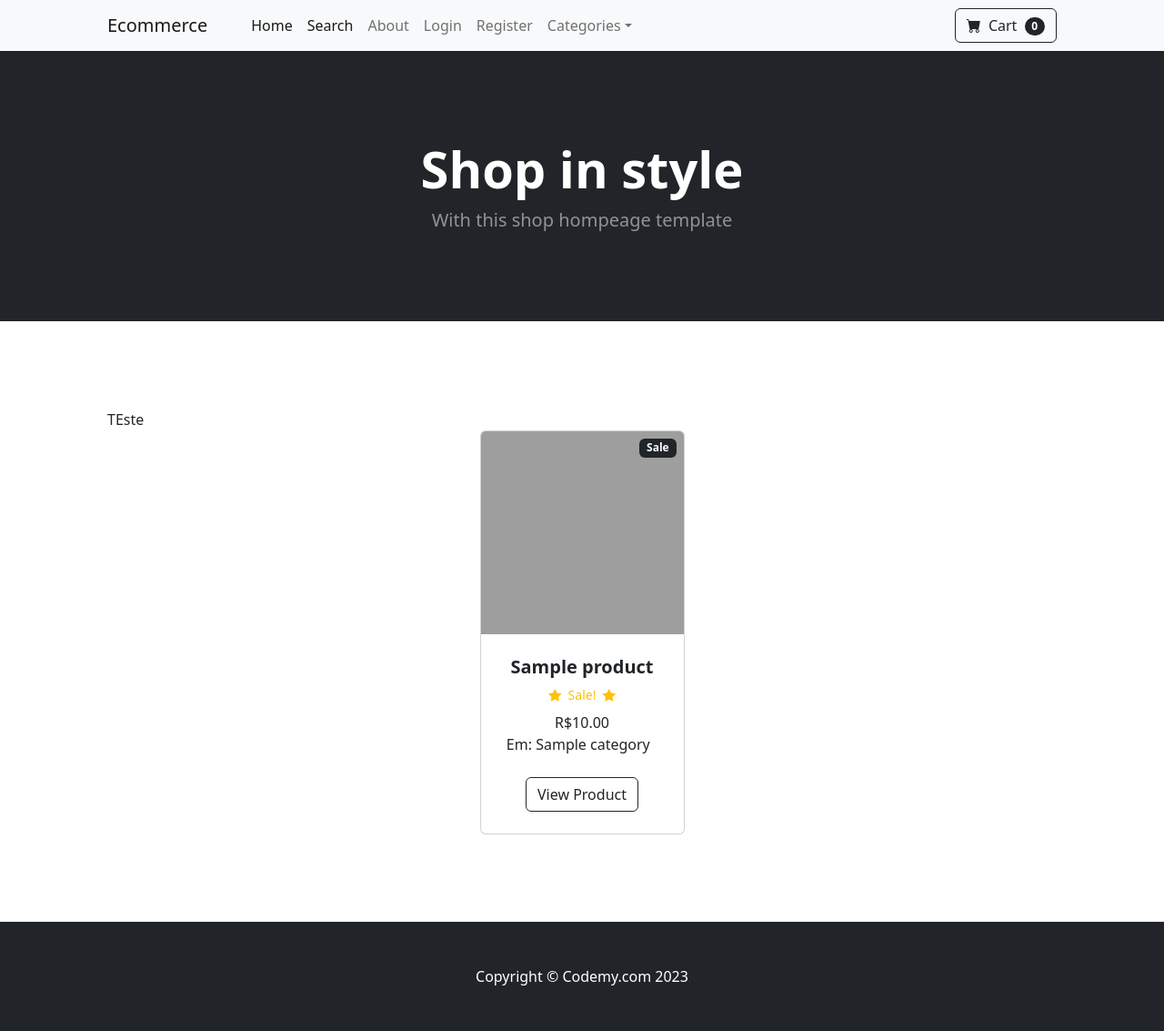
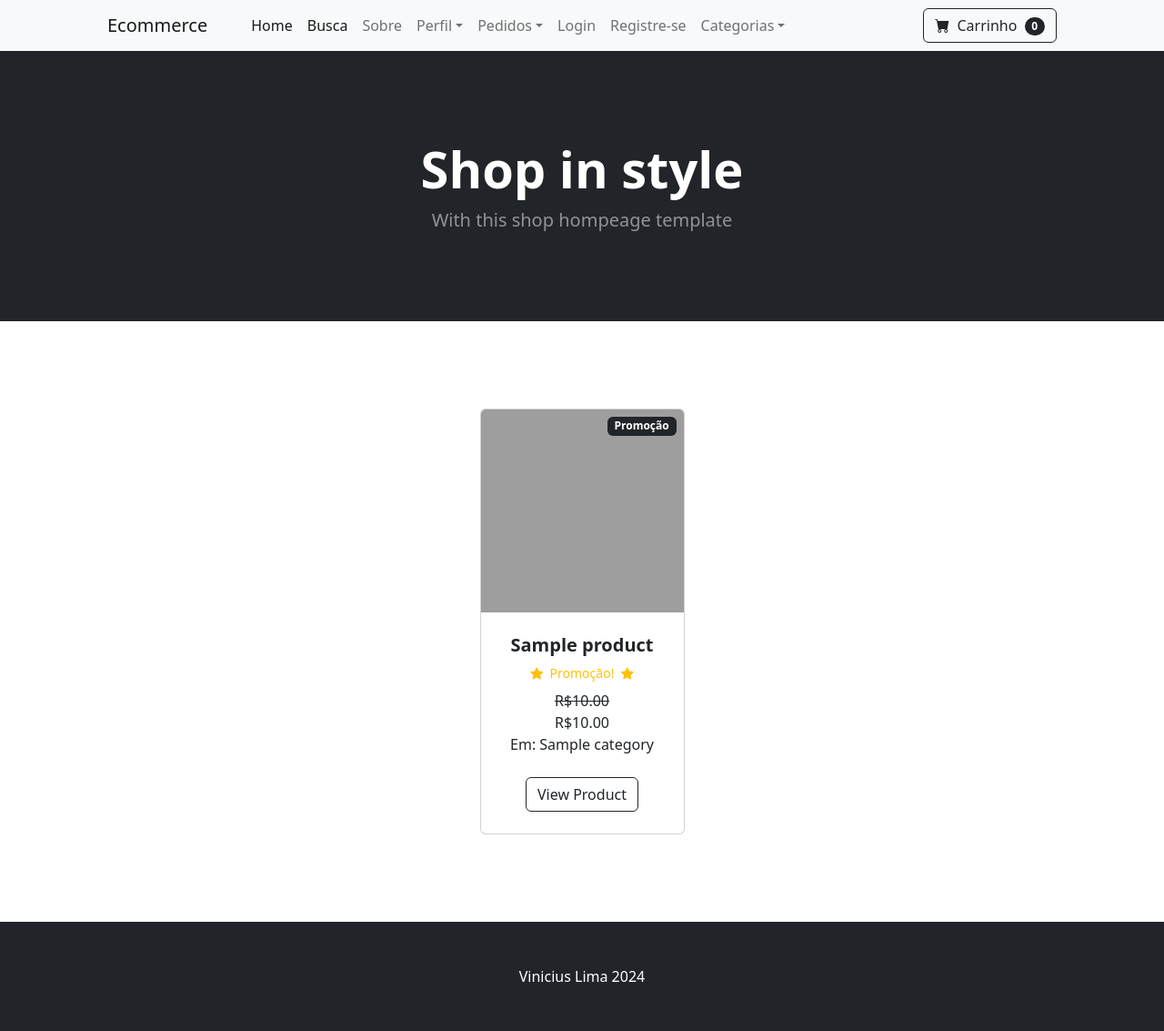
Before and after one commit to vlcp197/django-ecommerce, a Django app: page / in a window 1280 px wide. Shown: the whole page at 91% size. Run offline with Django 5.2, Linux system fonts and the light colour scheme; tables that the repository leaves empty hold one stand-in row (values such as "Sample post"); some libraries are stand-ins or nearby versions; grey boxes are pictures that could not be loaded.

Commit message:
Split home page components

```diff
--- a/store/templates/home.html
+++ b/store/templates/home.html
@@ -1,108 +1,6 @@
-{% load static %}
-
-<!DOCTYPE html>
-<html lang="en">
-
-<head>
-    <meta charset="utf-8" />
-    <meta name="viewport" content="width=device-width, initial-scale=1, shrink-to-fit=no" />
-    <meta name="description" content="" />
-    <meta name="author" content="" />
-    <title>Django Ecommerce</title>
-    <!-- Favicon-->
-    <link rel="icon" type="image/x-icon" href="{% static 'assets/favicon.ico' %}" />
-    <!-- Bootstrap icons-->
-    <link href="https://cdn.jsdelivr.net/npm/bootstrap-icons@1.5.0/font/bootstrap-icons.css" rel="stylesheet" />
-    <!-- Core theme CSS (includes Bootstrap)-->
-    <link href="{% static 'css/style.css' %}" rel="stylesheet" />
-    <script src="https://code.jquery.com/jquery-3.7.1.min.js"
-        integrity="sha256-/JqT3SQfawRcv/BIHPThkBvs0OEvtFFmqPF/lYI/Cxo=" crossorigin="anonymous"></script>
-
-</head>
-
-<body>
-    <nav class="navbar navbar-expand-lg navbar-light bg-light">
-        <div class="container px-4 px-lg-5">
-            <a class="navbar-brand" href="{% url 'home' %}">Ecommerce</a>
-            <button class="navbar-toggler" type="button" data-bs-toggle="collapse"
-                data-bs-target="#navbarSupportedContent" aria-controls="navbarSupportedContent" aria-expanded="false"
-                aria-label="Toggle navigation"><span class="navbar-toggler-icon"></span></button>
-            <div class="collapse navbar-collapse" id="navbarSupportedContent">
-                <ul class="navbar-nav me-auto mb-2 mb-lg-0 ms-lg-4">
-                    <li class="nav-item"><a class="nav-link active" aria-current="page" href="{% url 'home' %}">Home</a>
-                    </li>
-                    <li class="nav-item"><a class="nav-link active" aria-current="page"
-                            href="#">Search</a></li>
-                    <li class="nav-item"><a class="nav-link" href="#">About</a></li>
-
-                    {% if user.is_authenticated %}
-
-                    <li class="nav-item dropdown">
-                        <a class="nav-link dropdown-toggle" id="navbarDropdown" href="#" role="button"
-                            data-bs-toggle="dropdown" aria-expanded="false">Profile</a>
-                        <ul class="dropdown-menu" aria-labelledby="navbarDropdown">
-                            <li><a class="dropdown-item" href="#">User Profile</a></li>
-                            <li>
-                                <hr class="dropdown-divider" />
-                            </li>
-                            <li><a class="dropdown-item" href="#">User Info</a></li>
-                        </ul>
-                    </li>
-                    {% if user.is_superuser %}
-                    <li class="nav-item dropdown">
-
-                        <a class="nav-link dropdown-toggle" id="navbarDropdown" href="#" role="button"
-                            data-bs-toggle="dropdown" aria-expanded="false">Orders</a>
-                        <ul class="dropdown-menu" aria-labelledby="navbarDropdown">
-                            <li><a class="dropdown-item" href="#">Shipped Orders</a></li>
-                            <li>
-                                <hr class="dropdown-divider" />
-                            </li>
-                            <li><a class="dropdown-item" href="#">UnShipped Orders</a></li>
-                        </ul>
-                    </li>
-                    {% endif %}
-
-
-                    <li class="nav-item"><a class="nav-link" href="#">Logout</a></li>
-                    {% else %}
-                    <li class="nav-item"><a class="nav-link" href="#">Login</a></li>
-
-                    <li class="nav-item"><a class="nav-link" href="#">Register</a></li>
-
-                    {% endif %}
-
-
-
-
-
-                    <li class="nav-item dropdown">
-                        <a class="nav-link dropdown-toggle" id="navbarDropdown" href="#" role="button"
-                            data-bs-toggle="dropdown" aria-expanded="false">Categories</a>
-                        <ul class="dropdown-menu" aria-labelledby="navbarDropdown">
-                            <li><a class="dropdown-item" href="#">All Products</a></li>
-                            <li>
-                                <hr class="dropdown-divider" />
-                            </li>
-                            <li><a class="dropdown-item" href="#">Programming
-                                    Books</a></li>
-                            <li><a class="dropdown-item" href="#">Marketing
-                                    Books</a></li>
-                        </ul>
-                    </li>
-                </ul>
-                <form class="d-flex">
-
-                    <a href="#" class="btn btn-outline-dark"><i class="bi-cart-fill me-1"></i>
-                        Cart
-                        <span class="badge bg-dark text-white ms-1 rounded-pill" id="cart_quantity">{{ cart|length }}
-
-                        </span></a>
-                </form>
-            </div>
-        </div>
-    </nav>
-
+{% extends 'base.html' %}
+{% block 'title'%} Django Ecommerce {% endblock 'title'%}
+{%block 'content'%}
 <header class="bg-dark py-5">
     <div class="container px-4 px-lg-5 my-5">
         <div class="text-center text-white">
@@ -114,16 +12,16 @@
 <!-- Section-->
 <section class="py-5">
     <div class="container px-4 px-lg-5 mt-5">
-            TEste
         <div class="row gx-4 gx-lg-5 row-cols-2 row-cols-md-3 row-cols-xl-4 justify-content-center">
 
             {% for product in products %}
             <div class="col mb-5">
                 <div class="card h-100">
                     <!-- Sale badge-->
-                        <div class="badge bg-dark text-white position-absolute" style="top: 0.5rem; right: 0.5rem">Sale
+                    {% if product.is_sale %}
+                    <div class="badge bg-dark text-white position-absolute" style="top: 0.5rem; right: 0.5rem">Promoção
                     </div>
-
+                    {% endif %}
                     <!-- Product image-->
                     <img class="card-img-top" src="https://picsum.photos/200" alt="..." />
                     <!-- Product details-->
@@ -133,17 +31,24 @@
                             <h5 class="fw-bolder">{{ product.name }}</h5>
                             <!-- Sale -->
                             <div class="d-flex justify-content-center small text-warning mb-2">
+                                {% if product.is_sale %}
                                 <div class="bi-star-fill"></div>
-                                    &nbsp;&nbsp;Sale!&nbsp;&nbsp;
+                                &nbsp;&nbsp;Promoção!&nbsp;&nbsp;
                                 <div class="bi-star-fill"></div>
+                                {% endif %}
                             </div>
                             <!-- Product price-->
+                            {% if product.is_sale %}
+                            <strike>
                                 R${{product.price}}
+                            </strike>
+                            <br/>
+                            R${{product.sale_price}}
+                            {% else %}
+                            R${{product.price}}
+                            {% endif %}
                             <br/>
                             Em: {{product.category}}
-                                <strike>
-                                </strike>
-                                &nbsp;
                         </div>
                     </div>
                     <!-- Product actions-->
@@ -158,17 +63,4 @@
             {% endfor %}
         </div>
 </section>
-
-    <!-- Footer-->
-    <footer class="py-5 bg-dark">
-        <div class="container">
-            <p class="m-0 text-center text-white">Copyright &copy; Codemy.com 2023</p>
-        </div>
-    </footer>
-    <!-- Bootstrap core JS-->
-    <script src="https://cdn.jsdelivr.net/npm/bootstrap@5.2.3/dist/js/bootstrap.bundle.min.js"></script>
-    <!-- Core theme JS-->
-    <script src="{% static 'js/scripts.js' %}"></script>
-</body>
-
-</html>
+{%endblock 'content'%}
```
Lines whose indentation alone changed are shown as unchanged.
